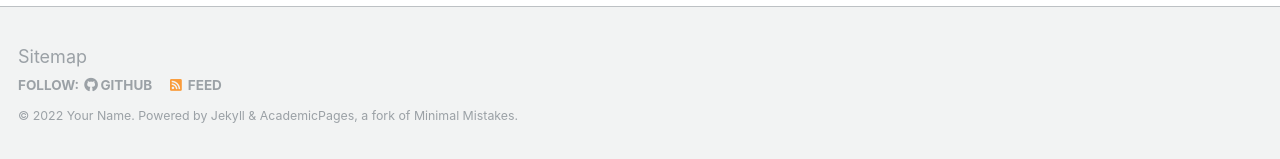
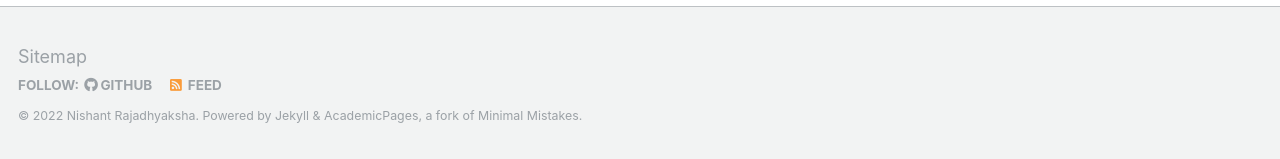
Before and after one commit to nishant42491/nishant42491.github.io, a Jekyll site: the page built from _pages/about.md, in a window 1280 px wide and 900 px high, scrolled down 2463 px. Shown: the part 738-897 px from the top of the window. Built offline with Jekyll 4.4.1, drawn with Linux system fonts in a browser that asks for light colours; some web fonts are replaced; some of the changed text lies outside the part shown.

Commit message:
Update _config.yml

```diff
--- a/_config.yml
+++ b/_config.yml
@@ -7,9 +7,9 @@
 
 # Site Settings
 locale                   : "en-US"
-title                    : "Nishant Rajadhyaksha"
+title                    : "About Me"
 title_separator          : "-"
-name                     : &name "Your Name"
+name                     : &name "Nishant Rajadhyaksha"
 description              : &description "personal description"
 url                      : https://academicpages.github.io # the base hostname & protocol for your site e.g. "https://mmistakes.github.io"
 baseurl                  : "" # the subpath of your site, e.g. "/blog"
```
